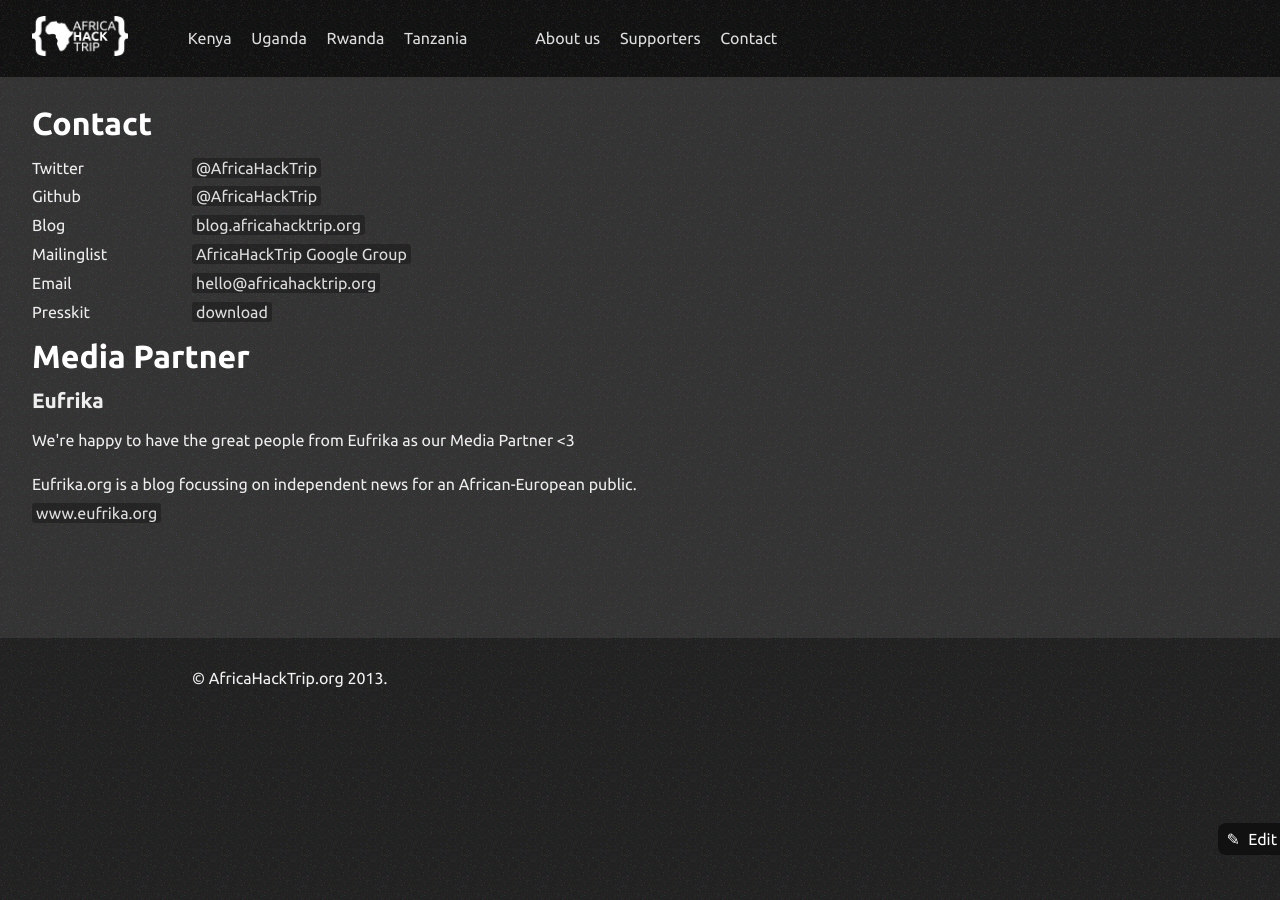
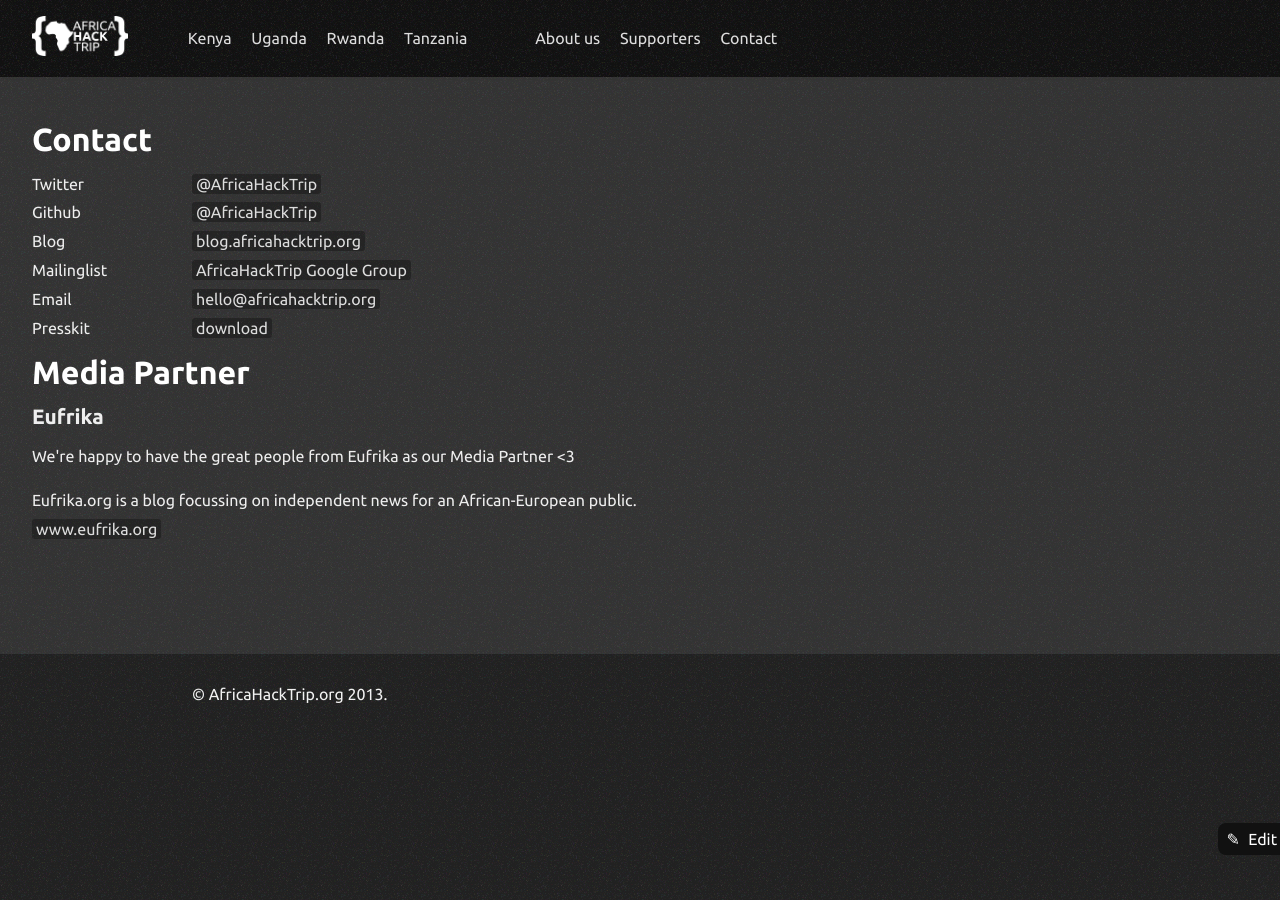
Before and after one commit to AfricaHackTrip/website-before-trip, a Jekyll site: the page built from contact.html, in a window 1280 px wide. Built offline with Jekyll 4.4.1, drawn with Linux system fonts in a browser that asks for light colours; nearby versions of some CDN libraries.

Commit message:
more margin for headlines

```diff
--- a/assets/stylesheets/stylesheet.css
+++ b/assets/stylesheets/stylesheet.css
@@ -286,11 +286,12 @@
 h2 {
   font-size: 2em;
   color: #fff;
-  margin: 0 0 .5em;
+  margin: 0.5em 0;
 }
 
 h3 {
   font-size: 1.3em;
+  margin: 0.3em 0;
 }
 h3 small {
   font-size: .8em;
```
